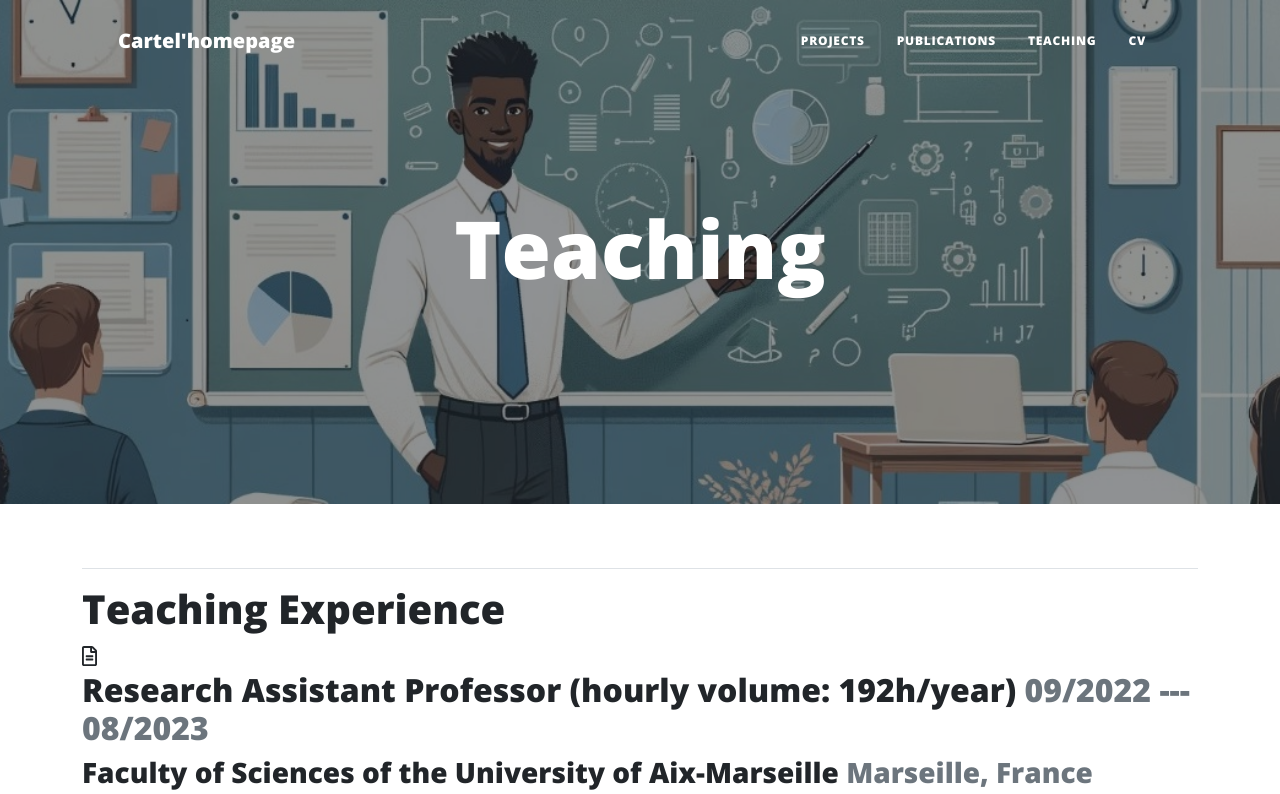
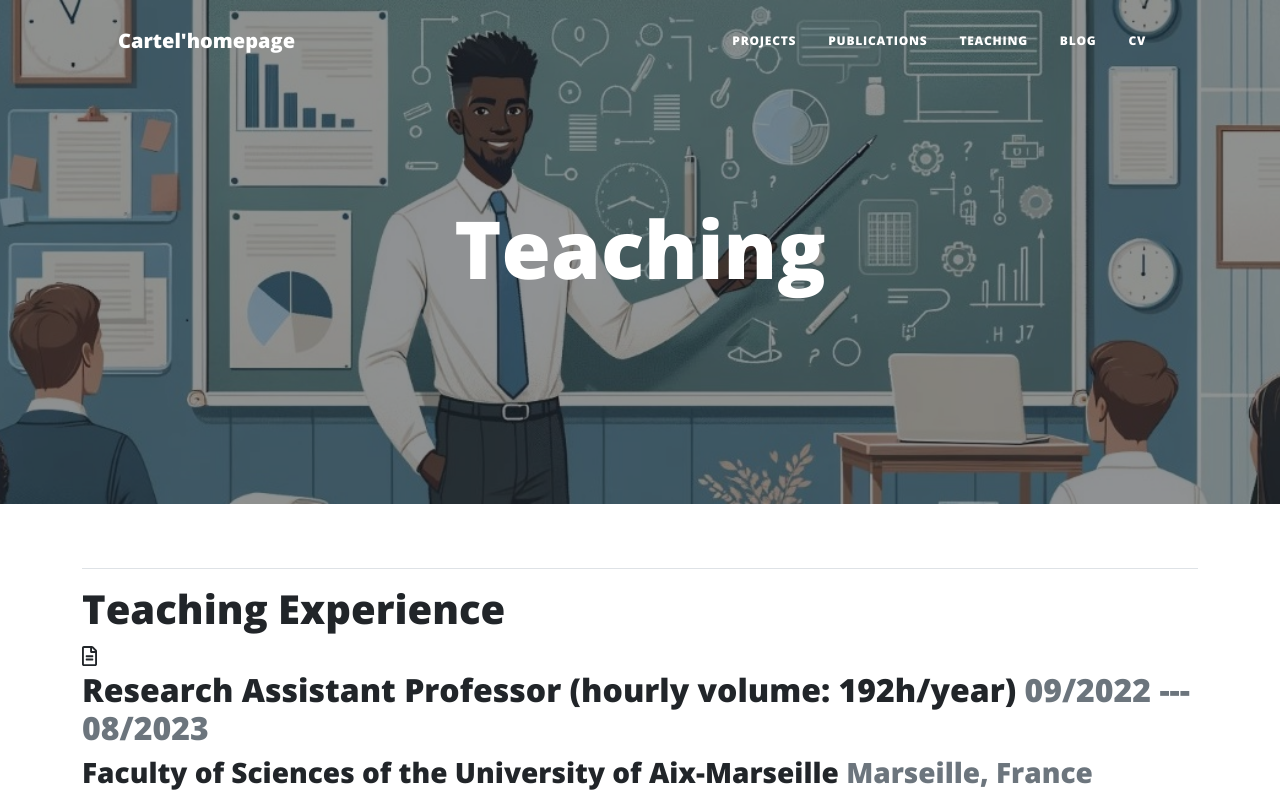
Before and after one commit to cartelgouabou/cartelgouabou.github.io, a plain HTML site: page teaching.html in a window 1280 px wide. Shown: the top 794 px of the page. Drawn offline with nearby package versions, Linux system fonts and the light colour scheme.

Commit message:
Update teaching.html

```diff
--- a/teaching.html
+++ b/teaching.html
@@ -31,9 +31,10 @@
                 </button>
                 <div class="collapse navbar-collapse" id="navbarResponsive">
                     <ul class="navbar-nav ms-auto py-4 py-lg-0">
-                         <li class="nav-item"><a class="nav-link px-lg-3 py-3 py-lg-4" href="projects.html">Projects</a></li>
+                        <li class="nav-item"><a class="nav-link px-lg-3 py-3 py-lg-4" href="projects.html">Projects</a></li>
                         <li class="nav-item"><a class="nav-link px-lg-3 py-3 py-lg-4" href="publications.html">Publications</a></li>
                         <li class="nav-item"><a class="nav-link px-lg-3 py-3 py-lg-4" href="teaching.html">Teaching</a></li>
+                        <li class="nav-item"><a class="nav-link px-lg-3 py-3 py-lg-4" href="blog.html">Blog</a></li>
                         <li class="nav-item"><a class="nav-link px-lg-3 py-3 py-lg-4" href="cv.html">CV</a></li>
                     </ul>
                 </div>
```
